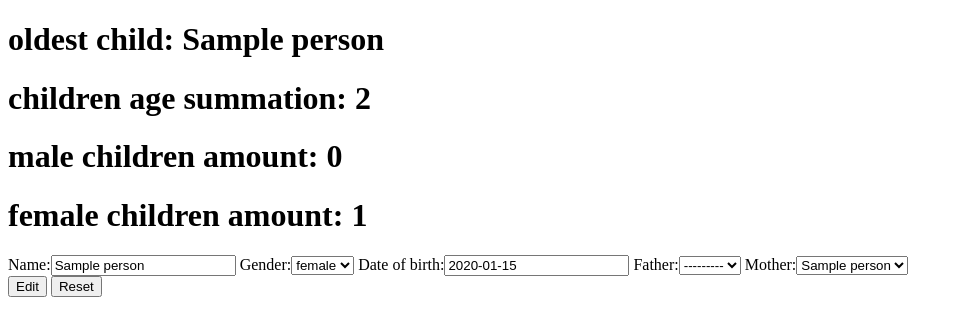
After one commit to albert-10/Person, a Django app: page /personEdit/1/ in a window 1280 px wide. The commit adds this page. Shown: the top 336 px of the page, without its empty margins (0-963 px from the left). Run offline with Django 3.2, Linux system fonts and the light colour scheme; tables that the repository leaves empty hold one stand-in row (values such as "Sample post").

Commit message:
finish edit person

```diff
--- /dev/null
+++ b/personapp/forms.py
@@ -0,0 +1,13 @@
+from django import forms
+from .models import Person
+
+class PersonForm(forms.ModelForm):
+
+    class Meta:
+        model = Person
+        fields = '__all__'
+
+    def __init__(self, *args, **kwargs):
+        super().__init__(*args, **kwargs)
+        self.fields['mother'].queryset = Person.objects.filter(gender='female')
+        self.fields['father'].queryset = Person.objects.filter(gender='male')
--- a/personapp/models.py
+++ b/personapp/models.py
@@ -1,4 +1,5 @@
 from django.db import models
+from django.shortcuts import reverse
 
 # Create your models here.
 
@@ -18,8 +19,8 @@ class Person(models.Model):
     def __str__(self):
         return self.name
 
-    def hijos(self):
-        return self.children_dad.all()
+    def get_absolute_url(self):
+        return reverse("personapp:personEdit", kwargs={'pk': self.id})
 
     class Meta:
         ordering = ['date_of_birth']
--- /dev/null
+++ b/personapp/templates/personapp/personEdit.html
@@ -0,0 +1,24 @@
+<!DOCTYPE html>
+<html lang="en">
+<head>
+    <meta charset="UTF-8">
+    <meta http-equiv="X-UA-Compatible" content="IE=edge">
+    <meta name="viewport" content="width=device-width, initial-scale=1.0">
+    <title>Edit person</title>
+</head>
+<body>
+    <h1>oldest child: {{person.oldest_child}}</h1>
+    <h1>children age summation: {{person.total_age_children}}</h1>
+    <h1>male children amount: {{person.children_male_amount}}</h1>
+    <h1>female children amount: {{person.children_female_amount}}</h1>
+    <!-- Edit Person -->
+    <form method="POST">
+        {% csrf_token %}
+        {{ form }}
+        <div id="botones">
+            <button id='submit' type='submit' class="btn btn-primary">Edit</button>
+            <button id='reset' type='reset' class="btn btn-secondary">Reset</button>
+        </div>
+    </form>
+</body>
+</html>
--- a/personapp/templates/personapp/personList.html
+++ b/personapp/templates/personapp/personList.html
@@ -12,7 +12,7 @@
         </style>
     </head>
     <body>
-
+        <!-- Table of Persons -->
         <table style="border: 1px solid black;">
             <tr>
                 <td>Name</td>
@@ -24,6 +24,7 @@
                 <td>children age summation</td>
                 <td>male children amount</td>
                 <td>female children amount</td>
+                <td>Operaciones</td>
             </tr>
 
                 {% for person in object_list %}
@@ -37,6 +38,7 @@
                     <td>{{person.total_age_children}}</td>
                     <td>{{person.children_male_amount}}</td>
                     <td>{{person.children_female_amount}}</td>
+                    <td><a href="{% url 'personapp:personEdit' person.id %}">Edit</a></td>
                 </tr>
                 {% endfor %}
         </table>
--- a/personapp/urls.py
+++ b/personapp/urls.py
@@ -5,4 +5,6 @@ app_name = 'personapp'
 
 urlpatterns = [
     path('personList/', views.PersonListView.as_view(), name='personList'),
+    path('personInsert/', views.PersonInsertView.as_view(), name='personInsert'),
+    path('personEdit/<pk>/', views.PersonEditView.as_view(), name='personEdit'),
 ]
--- a/personapp/views.py
+++ b/personapp/views.py
@@ -1,16 +1,14 @@
-from datetime import datetime
+from datetime import date
 from django.db.models.aggregates import Count
 from django.db.models.expressions import F
-from django.shortcuts import render
+from django.shortcuts import reverse
 from django.db.models.functions import Coalesce
 from django.views import generic
-from django.db.models import Sum, Max, Min, Count
-from django.db.models import Prefetch
-from django.db.models import Prefetch
-from datetime import date
+from django.views.generic.edit import CreateView, UpdateView
+from django.db.models import Sum, Count, Prefetch
 
 from .models import Person
-# Create your views here.
+from .forms import PersonForm
 
 class PersonListView(generic.ListView):
     template_name = 'personapp/personList.html'
@@ -57,3 +55,58 @@ class PersonListView(generic.ListView):
                 person.children_male_amount = len(person.children_mom_male)
 
         return persons
+
+class PersonInsertView(CreateView):
+    template_name = 'personapp/personInsert.html'
+    form_class = PersonForm
+    queryset = Person.objects.all()
+
+    def get_success_url(self):
+        return reverse("personapp:personInsert")
+
+class PersonEditView(UpdateView):
+    template_name = 'personapp/personEdit.html'
+    model = Person
+    form_class = PersonForm
+
+    # This function return a person as a context with the added atributes: total_age_children, oldest_child
+    # and number of male children and female children
+
+    def get_context_data(self, **kwargs):
+        context = super().get_context_data(**kwargs)
+        females = Person.objects.filter(gender='female')
+        males = Person.objects.filter(gender='male')
+        persons = Person.objects.filter(pk=self.kwargs["pk"]).prefetch_related(
+            'children_dad',
+            'children_mom',
+            Prefetch('children_dad', queryset=females, to_attr='children_dad_female'),
+            Prefetch('children_dad', queryset=males, to_attr='children_dad_male'),
+            Prefetch('children_mom', queryset=females, to_attr='children_mom_female'),
+            Prefetch('children_mom', queryset=males, to_attr='children_mom_male')).annotate(
+                total_years=Coalesce(Sum('children_dad__date_of_birth__year'), 0) + Coalesce(Sum('children_mom__date_of_birth__year'), 0)).annotate(
+                total_children=Coalesce(Count('children_dad__date_of_birth'), 0) + Coalesce(Count('children_mom__date_of_birth'), 0)).annotate(
+                years_amount=F('total_children')*date.today().year).annotate(
+
+                # Annotating total age children
+                total_age_children=F('years_amount')-F('total_years'))
+
+        # Annotating oldest_child, children_male_amount and children_male_amount
+        person = persons[0]
+
+        if person.children_mom.all().count() > 0:
+            person.oldest_child = person.children_mom.all()[0]
+
+        elif person.children_dad.all().count() > 0:
+            person.oldest_child = person.children_dad.all()[0]
+        else:
+            person.oldest_child = 'No children'
+
+        if person.gender == 'male':
+            person.children_female_amount = len(person.children_dad_female)
+            person.children_male_amount = len(person.children_dad_male)
+        else:
+            person.children_female_amount = len(person.children_mom_female)
+            person.children_male_amount = len(person.children_mom_male)
+
+        context['person'] = person
+        return context
```
Also changed, not shown: personapp/templates/personapp/personInsert.html (added, +21 -0 lines), personapp/utils.py (added, +15 -0 lines).
